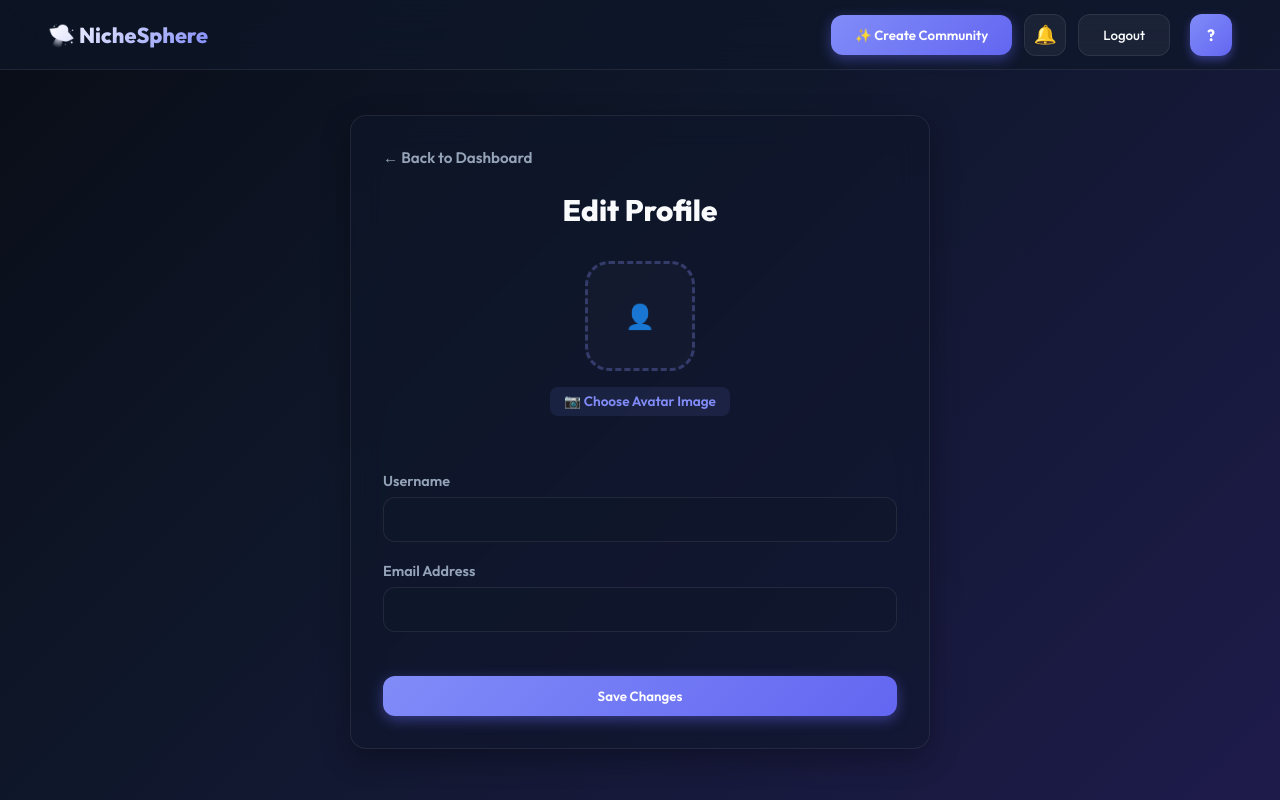
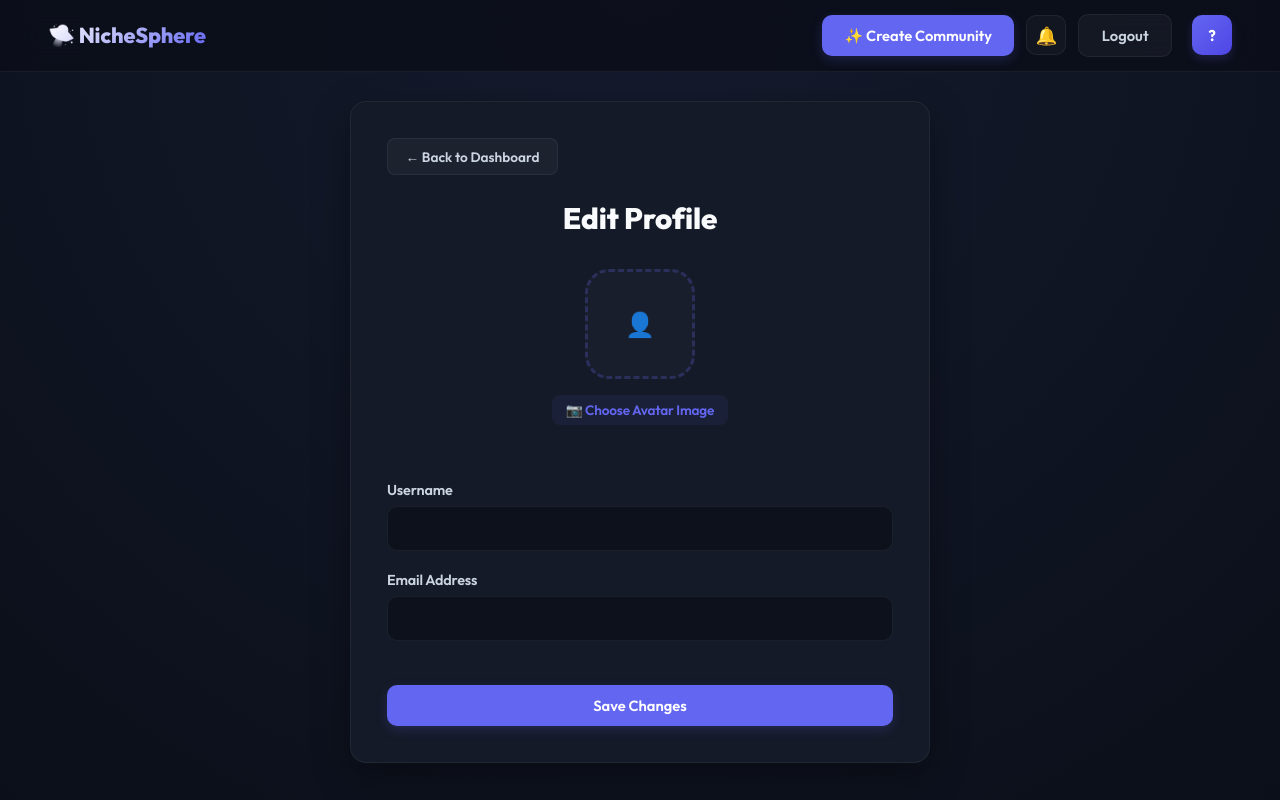
Before and after one commit to ShikharNegi0515/niche-community-frontend, a React (Vite) app: page /profile in a window 1280 px wide. Built offline with nearby package versions, Linux system fonts and the light colour scheme.

Commit message:
refactor: refine premium dark theme aesthetics and update UI component styling

```diff
--- a/src/index.css
+++ b/src/index.css
@@ -3,29 +3,30 @@
 :root {
   --font-sans: 'Outfit', sans-serif;
 
-  /* Modern Dark Slate & Neon Indigo Theme */
-  --bg-gradient: linear-gradient(135deg, #090d16 0%, #0f172a 40%, #1e1b4b 100%);
-  --glass-card: rgba(15, 23, 42, 0.55);
-  --glass-card-hover: rgba(30, 41, 59, 0.75);
-  --glass-border: rgba(255, 255, 255, 0.08);
-  --glass-border-hover: rgba(129, 140, 248, 0.3);
+  /* Premium Professional Slate Dark Theme */
+  --bg-color: #0b0f19;
+  --bg-gradient: radial-gradient(circle at 50% 0%, #151b2e 0%, #0b0f19 100%);
+  --panel-bg: #141a27;
+  --panel-bg-hover: #192031;
+  --border-color: rgba(255, 255, 255, 0.06);
+  --border-color-hover: rgba(99, 102, 241, 0.25);
 
-  /* Text colors */
+  /* Highly Readable Typography */
   --text-primary: #f8fafc;
-  --text-secondary: #94a3b8;
+  --text-secondary: #cbd5e1;
   --text-muted: #64748b;
 
-  /* Accent neon colors */
-  --accent: #818cf8;
-  --accent-hover: #6366f1;
-  --accent-glow: rgba(99, 102, 241, 0.45);
+  /* Sophisticated Accents */
+  --accent: #6366f1;
+  --accent-hover: #4f46e5;
+  --accent-glow: rgba(99, 102, 241, 0.2);
 
   --success: #10b981;
-  --success-glow: rgba(16, 185, 129, 0.3);
+  --success-glow: rgba(16, 185, 129, 0.15);
 
-  --danger: #ef4444;
-  --danger-hover: #dc2626;
-  --danger-glow: rgba(239, 68, 68, 0.3);
+  --danger: #f87171;
+  --danger-hover: #ef4444;
+  --danger-glow: rgba(239, 68, 68, 0.15);
 
   --sidebar-width: 280px;
 }
@@ -38,57 +39,60 @@
 }
 
 body {
-  background: var(--bg-gradient);
+  background: var(--bg-color);
+  background-image: var(--bg-gradient);
   color: var(--text-primary);
   min-height: 100vh;
   overflow-x: hidden;
+  letter-spacing: -0.01em;
 }
 
-/* === Glowing Scrollbar === */
+/* === Custom Scrollbar === */
 ::-webkit-scrollbar {
   width: 8px;
   height: 8px;
 }
 
 ::-webkit-scrollbar-track {
-  background: rgba(15, 23, 42, 0.5);
+  background: var(--bg-color);
 }
 
 ::-webkit-scrollbar-thumb {
-  background: rgba(129, 140, 248, 0.2);
+  background: rgba(255, 255, 255, 0.1);
   border-radius: 9999px;
-  border: 2px solid transparent;
 }
 
 ::-webkit-scrollbar-thumb:hover {
-  background: rgba(129, 140, 248, 0.6);
+  background: var(--accent);
 }
 
-/* === Button Reset === */
+/* === Button Styling === */
 button {
   cursor: pointer;
   border: none;
   background: none;
   font-family: var(--font-sans);
-  transition: all 0.3s cubic-bezier(0.4, 0, 0.2, 1);
+  transition: all 0.2s cubic-bezier(0.4, 0, 0.2, 1);
 }
 
 /* === Global Button Classes === */
 .primary-btn {
-  background: linear-gradient(135deg, var(--accent) 0%, var(--accent-hover) 100%);
+  background: var(--accent);
   color: #fff;
-  padding: 0.75rem 1.5rem;
-  border-radius: 12px;
+  padding: 0.7rem 1.4rem;
+  border-radius: 10px;
   font-weight: 600;
-  box-shadow: 0 4px 14px var(--accent-glow);
+  font-size: 0.92rem;
+  box-shadow: 0 4px 12px var(--accent-glow);
   display: inline-flex;
   align-items: center;
   gap: 0.5rem;
 }
 
 .primary-btn:hover {
-  transform: translateY(-2px);
-  box-shadow: 0 6px 20px rgba(99, 102, 241, 0.6);
+  background: var(--accent-hover);
+  transform: translateY(-1px);
+  box-shadow: 0 6px 16px rgba(99, 102, 241, 0.4);
 }
 
 .primary-btn:active {
@@ -96,68 +100,72 @@ button {
 }
 
 .secondary-btn {
-  background: rgba(255, 255, 255, 0.05);
-  color: var(--text-primary);
-  border: 1px solid var(--glass-border);
-  padding: 0.75rem 1.5rem;
-  border-radius: 12px;
-  font-weight: 500;
+  background: rgba(255, 255, 255, 0.04);
+  color: var(--text-secondary);
+  border: 1px solid var(--border-color);
+  padding: 0.7rem 1.4rem;
+  border-radius: 10px;
+  font-weight: 600;
+  font-size: 0.92rem;
 }
 
 .secondary-btn:hover {
-  background: rgba(255, 255, 255, 0.1);
-  border-color: rgba(255, 255, 255, 0.2);
-  transform: translateY(-1px);
+  background: rgba(255, 255, 255, 0.08);
+  border-color: rgba(255, 255, 255, 0.15);
+  color: var(--text-primary);
 }
 
 .danger-btn {
-  background: rgba(239, 68, 68, 0.1);
+  background: rgba(248, 113, 113, 0.08);
   color: var(--danger);
-  border: 1px solid rgba(239, 68, 68, 0.2);
+  border: 1px solid rgba(248, 113, 113, 0.15);
   padding: 0.5rem 1rem;
-  border-radius: 10px;
+  border-radius: 8px;
   font-weight: 600;
+  font-size: 0.88rem;
 }
 
 .danger-btn:hover {
-  background: var(--danger);
+  background: var(--danger-hover);
   color: #fff;
   box-shadow: 0 4px 12px var(--danger-glow);
 }
 
 /* === Input Styles === */
 input, textarea, select {
-  background: rgba(15, 23, 42, 0.4);
-  border: 1px solid var(--glass-border);
-  border-radius: 12px;
+  background: rgba(9, 13, 22, 0.6);
+  border: 1px solid var(--border-color);
+  border-radius: 10px;
   padding: 0.75rem 1rem;
   color: var(--text-primary);
   font-size: 0.95rem;
-  transition: all 0.25s ease;
+  transition: all 0.2s ease;
   width: 100%;
+}
+
+input::placeholder, textarea::placeholder {
+  color: var(--text-muted);
 }
 
 input:focus, textarea:focus, select:focus {
   border-color: var(--accent);
   outline: none;
-  background: rgba(15, 23, 42, 0.6);
-  box-shadow: 0 0 0 3px rgba(129, 140, 248, 0.25);
+  background: rgba(9, 13, 22, 0.8);
+  box-shadow: 0 0 0 3px rgba(99, 102, 241, 0.15);
 }
 
-/* === Glass Card === */
+/* === Premium Panel === */
 .glass-panel {
-  background: var(--glass-card);
-  border: 1px solid var(--glass-border);
+  background: var(--panel-bg);
+  border: 1px solid var(--border-color);
   border-radius: 16px;
-  backdrop-filter: blur(16px);
-  -webkit-backdrop-filter: blur(16px);
-  padding: 2rem;
-  box-shadow: 0 10px 30px rgba(0, 0, 0, 0.3);
-  transition: all 0.3s cubic-bezier(0.4, 0, 0.2, 1);
+  padding: 2.25rem;
+  box-shadow: 0 12px 36px rgba(0, 0, 0, 0.35);
+  transition: all 0.25s ease;
 }
 
 .glass-panel:hover {
-  border-color: var(--glass-border-hover);
+  border-color: var(--border-color-hover);
 }
 
 /* === Auth Pages === */
@@ -219,8 +227,8 @@ input:focus, textarea:focus, select:focus {
   justify-content: space-between;
   align-items: center;
   padding: 0.85rem 3rem;
-  background: rgba(15, 23, 42, 0.65);
-  border-bottom: 1px solid var(--glass-border);
+  background: rgba(11, 15, 25, 0.85);
+  border-bottom: 1px solid var(--border-color);
   backdrop-filter: blur(20px);
   -webkit-backdrop-filter: blur(20px);
   position: fixed;
@@ -261,48 +269,48 @@ input:focus, textarea:focus, select:focus {
 }
 
 .notification-bell-btn {
-  background: rgba(255, 255, 255, 0.05);
-  border: 1px solid var(--glass-border);
-  width: 42px;
-  height: 42px;
-  border-radius: 12px;
+  background: rgba(255, 255, 255, 0.03);
+  border: 1px solid var(--border-color);
+  width: 40px;
+  height: 40px;
+  border-radius: 10px;
   display: flex;
   align-items: center;
   justify-content: center;
   color: var(--text-primary);
-  font-size: 1.15rem;
+  font-size: 1.1rem;
 }
 
 .notification-bell-btn:hover {
-  background: rgba(255, 255, 255, 0.1);
-  border-color: rgba(255, 255, 255, 0.2);
+  background: rgba(255, 255, 255, 0.08);
+  border-color: rgba(255, 255, 255, 0.15);
 }
 
 .bell-badge {
   position: absolute;
   top: -4px;
   right: -4px;
-  background: var(--danger);
+  background: var(--danger-hover);
   color: #fff;
   font-size: 0.7rem;
   font-weight: 800;
   padding: 0.15rem 0.35rem;
   border-radius: 9999px;
-  box-shadow: 0 0 10px rgba(239, 68, 68, 0.5);
-  border: 2px solid #090d16;
+  box-shadow: 0 0 10px rgba(239, 68, 68, 0.4);
+  border: 2px solid var(--bg-color);
 }
 
 .navbar .avatar {
-  width: 42px;
-  height: 42px;
+  width: 40px;
+  height: 40px;
   background: linear-gradient(135deg, var(--accent) 0%, var(--accent-hover) 100%);
   color: #fff;
-  border-radius: 12px;
+  border-radius: 10px;
   display: flex;
   align-items: center;
   justify-content: center;
   font-weight: 700;
-  font-size: 1rem;
+  font-size: 0.95rem;
   box-shadow: 0 4px 10px var(--accent-glow);
   cursor: pointer;
 }
@@ -314,7 +322,7 @@ input:focus, textarea:focus, select:focus {
 .navbar .avatar img {
   width: 100%;
   height: 100%;
-  border-radius: 12px;
+  border-radius: 10px;
   object-fit: cover;
 }
 
@@ -323,7 +331,7 @@ input:focus, textarea:focus, select:focus {
   display: flex;
   flex-direction: column;
   min-height: 100vh;
-  padding-top: 75px;
+  padding-top: 70px;
 }
 
 .dashboard-container {
@@ -335,23 +343,23 @@ input:focus, textarea:focus, select:focus {
 /* Sidebar styling */
 .dashboard-sidebar {
   width: var(--sidebar-width);
-  border-right: 1px solid var(--glass-border);
-  background: rgba(15, 23, 42, 0.35);
+  border-right: 1px solid var(--border-color);
+  background: rgba(11, 15, 25, 0.4);
   backdrop-filter: blur(10px);
   -webkit-backdrop-filter: blur(10px);
   padding: 2.25rem 1.5rem;
   display: flex;
   flex-direction: column;
   gap: 2rem;
-  height: calc(100vh - 75px);
+  height: calc(100vh - 70px);
   position: sticky;
-  top: 75px;
+  top: 70px;
 }
 
 .dashboard-sidebar h3 {
-  font-size: 0.85rem;
+  font-size: 0.8rem;
   text-transform: uppercase;
-  letter-spacing: 0.125em;
+  letter-spacing: 0.12em;
   color: var(--text-muted);
   font-weight: 700;
 }
@@ -360,7 +368,7 @@ input:focus, textarea:focus, select:focus {
   list-style: none;
   display: flex;
   flex-direction: column;
-  gap: 0.65rem;
+  gap: 0.5rem;
 }
 
 .dashboard-sidebar li {
@@ -368,7 +376,7 @@ input:focus, textarea:focus, select:focus {
   align-items: center;
   justify-content: space-between;
   padding: 0.65rem 0.85rem;
-  border-radius: 10px;
+  border-radius: 8px;
   transition: all 0.2s ease;
   color: var(--text-secondary);
 }
@@ -379,15 +387,16 @@ input:focus, textarea:focus, select:focus {
 }
 
 .dashboard-sidebar li.active {
-  background: rgba(129, 140, 248, 0.12);
-  color: var(--accent);
-  border: 1px solid rgba(129, 140, 248, 0.15);
+  background: rgba(99, 102, 241, 0.1);
+  color: #a5b4fc;
+  border: 1px solid rgba(99, 102, 241, 0.15);
 }
 
 .sidebar-name {
   flex: 1;
   font-weight: 500;
   cursor: pointer;
+  font-size: 0.95rem;
 }
 
 .sidebar-actions {
@@ -395,7 +404,7 @@ input:focus, textarea:focus, select:focus {
   align-items: center;
   gap: 0.35rem;
   opacity: 0;
-  transition: opacity 0.25s ease;
+  transition: opacity 0.2s ease;
 }
 
 .dashboard-sidebar li:hover .sidebar-actions {
@@ -403,7 +412,7 @@ input:focus, textarea:focus, select:focus {
 }
 
 .sidebar-btn {
-  font-size: 0.75rem;
+  font-size: 0.72rem;
   padding: 0.25rem 0.45rem;
   border-radius: 6px;
   font-weight: 600;
@@ -411,7 +420,7 @@ input:focus, textarea:focus, select:focus {
 
 .sidebar-btn.join {
   color: var(--accent);
-  background: rgba(129, 140, 248, 0.15);
+  background: rgba(99, 102, 241, 0.1);
 }
 
 .sidebar-btn.join:hover {
@@ -421,21 +430,21 @@ input:focus, textarea:focus, select:focus {
 
 .sidebar-btn.leave {
   color: var(--text-muted);
-  background: rgba(255, 255, 255, 0.05);
+  background: rgba(255, 255, 255, 0.03);
 }
 
 .sidebar-btn.leave:hover {
   color: var(--text-primary);
-  background: rgba(255, 255, 255, 0.12);
+  background: rgba(255, 255, 255, 0.08);
 }
 
 .sidebar-btn.delete {
   color: var(--danger);
-  background: rgba(239, 68, 68, 0.12);
+  background: rgba(248, 113, 113, 0.1);
 }
 
 .sidebar-btn.delete:hover {
-  background: var(--danger);
+  background: var(--danger-hover);
   color: #fff;
 }
 
@@ -450,9 +459,7 @@ input:focus, textarea:focus, select:focus {
   font-size: 1.85rem;
   font-weight: 700;
   margin-bottom: 1.5rem;
-  background: linear-gradient(135deg, #fff 0%, #cbd5e1 100%);
-  -webkit-background-clip: text;
-  -webkit-text-fill-color: transparent;
+  color: var(--text-primary);
 }
 
 .feed-header-section {
@@ -470,32 +477,33 @@ input:focus, textarea:focus, select:focus {
 }
 
 .post-search input {
-  padding-left: 2.75rem;
+  padding-left: 2.5rem;
 }
 
 .post-search::before {
   content: '🔍';
   position: absolute;
-  left: 1rem;
+  left: 0.95rem;
   top: 50%;
   transform: translateY(-50%);
-  font-size: 0.95rem;
-  opacity: 0.5;
+  font-size: 0.9rem;
+  opacity: 0.55;
 }
 
 /* Create Post Panel */
 .post-form-panel {
   margin-bottom: 2.5rem;
-  background: rgba(15, 23, 42, 0.45);
-  border: 1px solid var(--glass-border);
-  border-radius: 16px;
+  background: var(--panel-bg);
+  border: 1px solid var(--border-color);
+  border-radius: 14px;
   padding: 1.75rem;
 }
 
 .post-form-panel h3 {
-  font-size: 1.15rem;
+  font-size: 1.1rem;
   margin-bottom: 1rem;
   font-weight: 600;
+  color: var(--text-primary);
 }
 
 .post-form-grid {
@@ -517,26 +525,27 @@ input:focus, textarea:focus, select:focus {
 }
 
 .post-card {
-  background: var(--glass-card);
-  border: 1px solid var(--glass-border);
-  border-radius: 16px;
+  background: var(--panel-bg);
+  border: 1px solid var(--border-color);
+  border-radius: 14px;
   padding: 1.75rem;
-  transition: all 0.3s cubic-bezier(0.4, 0, 0.2, 1);
+  transition: all 0.2s cubic-bezier(0.4, 0, 0.2, 1);
   position: relative;
   overflow: hidden;
+  cursor: pointer;
 }
 
 .post-card:hover {
-  transform: translateY(-3px);
-  border-color: var(--glass-border-hover);
-  box-shadow: 0 10px 25px rgba(99, 102, 241, 0.08);
-  background: var(--glass-card-hover);
+  transform: translateY(-2px);
+  border-color: var(--border-color-hover);
+  box-shadow: 0 8px 24px rgba(0, 0, 0, 0.3);
+  background: var(--panel-bg-hover);
 }
 
 .post-card h3 {
-  font-size: 1.3rem;
+  font-size: 1.25rem;
   font-weight: 700;
-  margin-bottom: 0.75rem;
+  margin-bottom: 0.65rem;
   color: var(--text-primary);
 }
 
@@ -572,25 +581,26 @@ input:focus, textarea:focus, select:focus {
 }
 
 .post-tag {
-  background: rgba(129, 140, 248, 0.15);
-  color: var(--accent);
+  background: rgba(99, 102, 241, 0.08);
+  color: #a5b4fc;
+  border: 1px solid rgba(99, 102, 241, 0.15);
   padding: 0.25rem 0.75rem;
-  border-radius: 9999px;
+  border-radius: 6px;
   font-size: 0.75rem;
-  font-weight: 700;
+  font-weight: 600;
 }
 
 .post-delete-btn {
   color: var(--danger);
-  font-size: 0.8rem;
+  font-size: 0.78rem;
   font-weight: 600;
-  padding: 0.3rem 0.6rem;
+  padding: 0.25rem 0.55rem;
   border-radius: 6px;
-  background: rgba(239, 68, 68, 0.08);
+  background: rgba(248, 113, 113, 0.08);
 }
 
 .post-delete-btn:hover {
-  background: var(--danger);
+  background: var(--danger-hover);
   color: #fff;
 }
 
@@ -609,50 +619,53 @@ input:focus, textarea:focus, select:focus {
 }
 
 .back-btn {
+  background: rgba(255, 255, 255, 0.04);
+  border: 1px solid rgba(255, 255, 255, 0.06);
+  padding: 0.55rem 1.1rem;
+  border-radius: 8px;
+  font-size: 0.85rem;
   color: var(--text-secondary);
+  font-weight: 600;
+  display: inline-flex;
+  align-items: center;
+  gap: 0.4rem;
   margin-bottom: 1.5rem;
-  display: flex;
-  align-items: center;
-  gap: 0.5rem;
-  font-weight: 600;
-  font-size: 0.95rem;
 }
 
 .back-btn:hover {
-  color: var(--accent);
-  transform: translateX(-4px);
+  background: rgba(255, 255, 255, 0.08);
+  color: var(--text-primary);
+  border-color: rgba(255, 255, 255, 0.12);
+  transform: translateX(-2px);
 }
 
 .single-post-card {
-  background: var(--glass-card);
-  border: 1px solid var(--glass-border);
-  border-radius: 20px;
+  background: var(--panel-bg);
+  border: 1px solid var(--border-color);
+  border-radius: 16px;
   padding: 2.5rem;
-  backdrop-filter: blur(12px);
-  -webkit-backdrop-filter: blur(12px);
+  box-shadow: 0 12px 36px rgba(0, 0, 0, 0.35);
   margin-bottom: 2rem;
 }
 
 .single-post-card h2 {
   font-size: 2rem;
   font-weight: 800;
-  margin-bottom: 1rem;
-  background: linear-gradient(135deg, #fff 0%, #cbd5e1 100%);
-  -webkit-background-clip: text;
-  -webkit-text-fill-color: transparent;
+  margin-bottom: 1.25rem;
+  color: var(--text-primary);
 }
 
 .single-post-card p {
   color: var(--text-secondary);
   font-size: 1.05rem;
-  line-height: 1.7;
-  margin-bottom: 2rem;
+  line-height: 1.65;
+  margin-bottom: 2.25rem;
   white-space: pre-wrap;
 }
 
 /* === Comments section === */
 .comments-section {
-  border-top: 1px solid rgba(255, 255, 255, 0.06);
+  border-top: 1px solid rgba(255, 255, 255, 0.05);
   padding-top: 2rem;
 }
 
@@ -660,6 +673,7 @@ input:focus, textarea:focus, select:focus {
   font-size: 1.25rem;
   margin-bottom: 1.2rem;
   font-weight: 700;
+  color: var(--text-primary);
 }
 
 .add-comment {
@@ -679,33 +693,67 @@ input:focus, textarea:focus, select:focus {
 .comments-list {
   display: flex;
   flex-direction: column;
-  gap: 1rem;
+  gap: 0;
 }
 
 .comment-card {
-  background: rgba(255, 255, 255, 0.02);
-  border: 1px solid var(--glass-border);
-  border-radius: 12px;
-  padding: 1rem 1.25rem;
+  background: transparent;
+  border: none;
+  border-bottom: 1px solid rgba(255, 255, 255, 0.04);
+  border-radius: 0;
+  padding: 1.25rem 0.5rem;
   display: flex;
   justify-content: space-between;
   align-items: center;
 }
 
-.comment-content {
-  font-size: 0.95rem;
-  line-height: 1.5;
+.comment-card:last-child {
+  border-bottom: none;
+}
+
+/* Author Initials Avatar Circle */
+.comment-author-avatar {
+  width: 36px;
+  height: 36px;
+  border-radius: 50%;
+  background: linear-gradient(135deg, var(--accent) 0%, var(--accent-hover) 100%);
+  color: #fff;
+  display: flex;
+  align-items: center;
+  justify-content: center;
+  font-weight: 700;
+  font-size: 0.85rem;
+  flex-shrink: 0;
+  box-shadow: 0 2px 8px rgba(99, 102, 241, 0.25);
+  overflow: hidden;
+}
+
+.comment-author-avatar img {
+  width: 100%;
+  height: 100%;
+  object-fit: cover;
+}
+
+.comment-body {
+  display: flex;
+  flex-direction: column;
+  gap: 0.15rem;
+}
+
+.comment-author-name {
+  font-size: 0.9rem;
+  font-weight: 600;
+  color: var(--text-primary);
+}
+
+.comment-text {
+  font-size: 0.92rem;
+  line-height: 1.45;
   color: var(--text-secondary);
 }
 
-.comment-content strong {
-  color: var(--text-primary);
-  margin-right: 0.5rem;
-  font-weight: 600;
-}
-
 .comment-delete-btn {
-  color: var(--danger);
+  color: var(--text-muted);
   font-size: 0.75rem;
   font-weight: 600;
   padding: 0.25rem 0.5rem;
@@ -713,7 +761,8 @@ input:focus, textarea:focus, select:focus {
 }
 
 .comment-delete-btn:hover {
-  background: rgba(239, 68, 68, 0.15);
+  background: rgba(248, 113, 113, 0.08);
+  color: var(--danger);
 }
 
 /* === Profile Page === */
@@ -764,7 +813,7 @@ input:focus, textarea:focus, select:focus {
   width: 100%;
   height: 100%;
   border-radius: 24px;
-  border: 3px dashed var(--glass-border-hover);
+  border: 3px dashed var(--border-color-hover);
   background: rgba(255, 255, 255, 0.02);
   display: flex;
   align-items: center;
@@ -781,12 +830,12 @@ input:focus, textarea:focus, select:focus {
   cursor: pointer;
   padding: 0.35rem 0.85rem;
   border-radius: 8px;
-  background: rgba(129, 140, 248, 0.1);
-  transition: all 0.25s ease;
+  background: rgba(99, 102, 241, 0.08);
+  transition: all 0.2s ease;
 }
 
 .avatar-file-label:hover {
-  background: rgba(129, 140, 248, 0.25);
+  background: rgba(99, 102, 241, 0.18);
   transform: translateY(-1px);
 }
 
@@ -815,22 +864,20 @@ input:focus, textarea:focus, select:focus {
 /* === Notifications Panel (Drawer) === */
 .notifications-drawer {
   position: fixed;
-  top: 75px;
+  top: 70px;
   right: 2rem;
   width: 380px;
   max-height: 480px;
-  background: rgba(15, 23, 42, 0.95);
-  border: 1px solid var(--glass-border);
-  border-radius: 20px;
-  backdrop-filter: blur(24px);
-  -webkit-backdrop-filter: blur(24px);
-  box-shadow: 0 20px 50px rgba(0, 0, 0, 0.6);
+  background: #141a27;
+  border: 1px solid var(--border-color);
+  border-radius: 16px;
+  box-shadow: 0 20px 50px rgba(0, 0, 0, 0.5);
   padding: 1.5rem;
   z-index: 1000;
   display: flex;
   flex-direction: column;
   gap: 1rem;
-  animation: slideInDown 0.35s cubic-bezier(0.16, 1, 0.3, 1);
+  animation: slideInDown 0.3s cubic-bezier(0.16, 1, 0.3, 1);
   overflow: hidden;
 }
 
@@ -838,7 +885,7 @@ input:focus, textarea:focus, select:focus {
   display: flex;
   justify-content: space-between;
   align-items: center;
-  border-bottom: 1px solid rgba(255, 255, 255, 0.06);
+  border-bottom: 1px solid rgba(255, 255, 255, 0.05);
   padding-bottom: 0.75rem;
 }
 
@@ -868,8 +915,8 @@ input:focus, textarea:focus, select:focus {
 
 .notification-item {
   background: rgba(255, 255, 255, 0.02);
-  border: 1px solid var(--glass-border);
-  border-radius: 12px;
+  border: 1px solid var(--border-color);
+  border-radius: 10px;
   padding: 0.85rem 1rem;
   display: flex;
   justify-content: space-between;
@@ -880,13 +927,13 @@ input:focus, textarea:focus, select:focus {
 }
 
 .notification-item:hover {
-  background: rgba(255, 255, 255, 0.05);
-  border-color: rgba(255, 255, 255, 0.12);
+  background: rgba(255, 255, 255, 0.04);
+  border-color: rgba(255, 255, 255, 0.1);
 }
 
 .notification-item.unread {
-  background: rgba(129, 140, 248, 0.06);
-  border-color: rgba(129, 140, 248, 0.15);
+  background: rgba(99, 102, 241, 0.06);
+  border-color: rgba(99, 102, 241, 0.15);
 }
 
 .notification-details {
@@ -924,16 +971,14 @@ input:focus, textarea:focus, select:focus {
 
 /* === Modal Dialog Overlay === */
 .modal-overlay {
-  animation: fadeIn 0.25s ease;
+  animation: fadeIn 0.2s ease;
 }
 
 .modal-content {
-  background: rgba(15, 23, 42, 0.95) !important;
-  border: 1px solid var(--glass-border) !important;
+  background: #141a27 !important;
+  border: 1px solid var(--border-color) !important;
   color: var(--text-primary) !important;
-  border-radius: 20px !important;
-  backdrop-filter: blur(20px);
-  -webkit-backdrop-filter: blur(20px);
+  border-radius: 16px !important;
 }
 
 /* === Custom Toast Alert === */
@@ -941,10 +986,10 @@ input:focus, textarea:focus, select:focus {
   position: fixed;
   bottom: 2rem;
   right: 2rem;
-  background: var(--glass-card);
-  border: 1px solid var(--glass-border-hover);
+  background: var(--panel-bg);
+  border: 1px solid var(--border-color-hover);
   padding: 1rem 1.5rem;
-  border-radius: 12px;
+  border-radius: 10px;
   color: var(--text-primary);
   font-weight: 600;
   box-shadow: 0 10px 30px rgba(0,0,0,0.5);
```
Also changed, not shown: src/pages/PostPage.jsx (+19 -3 lines).
